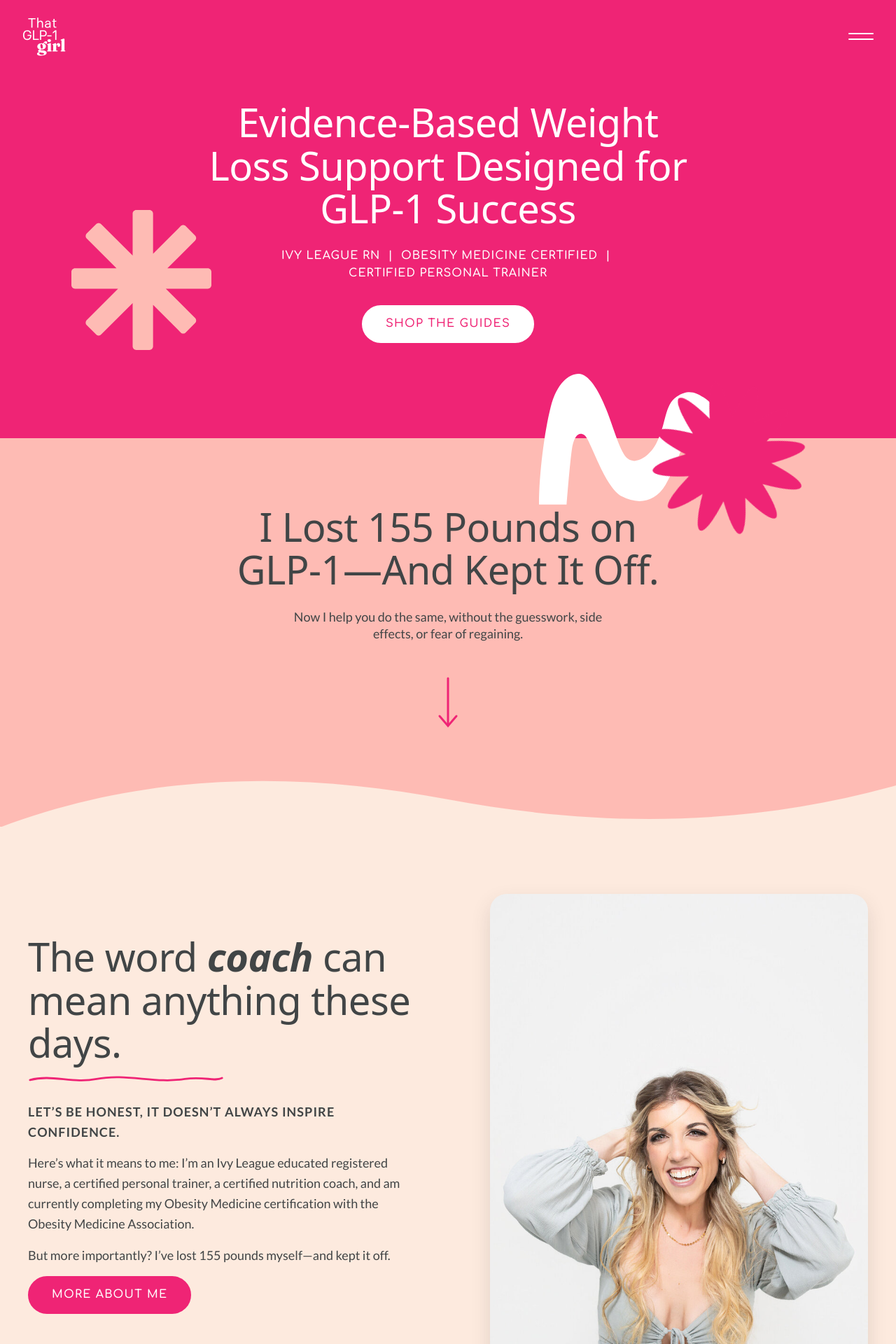
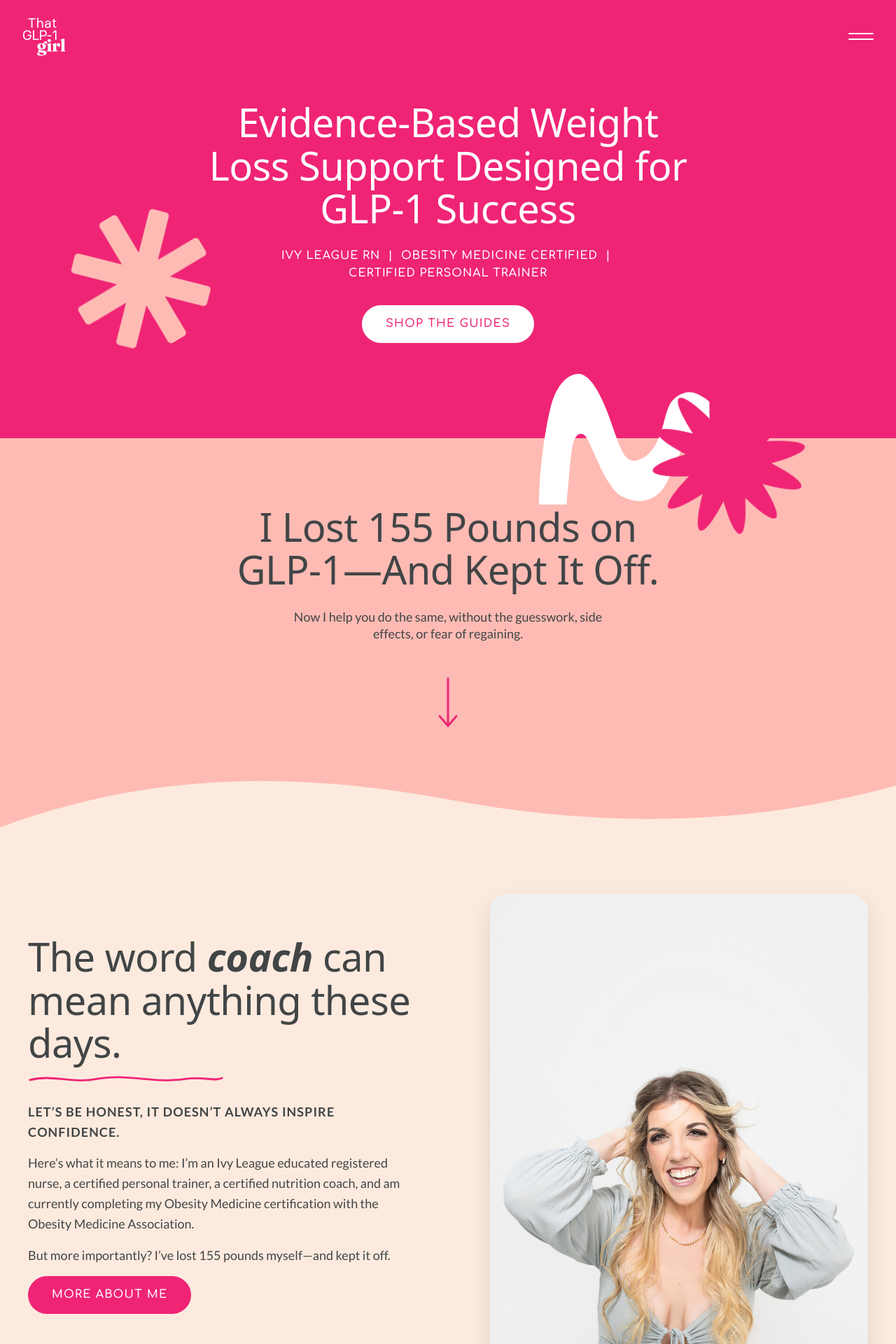
Before and after one commit to kylefiedler/glp1-marketing, a Jekyll site: the page built from index.html, in a window 1280 px wide. Shown: the top 1920 px of the page at 70% size. Built offline with Jekyll 4.4.1, drawn with Linux system fonts in a browser that asks for light colours; some web fonts are replaced.

Commit message:
Rotate hero asterisk in the opposite direction of the starburst
The starburst on the stat section already spins counterclockwise
(24s linear infinite reverse). Kyle wants the peach 8-pt asterisk on
the hero to spin too — in the opposite direction. Add a 28s clockwise
loop on .home-hero__decor--asterisk (a longer period than the star so
they never sync visually) and extend the prefers-reduced-motion guard
to stop it alongside the star.

Co-Authored-By: Claude Opus 4.7 <noreply@anthropic.com>

```diff
--- a/_sass/_page-home.scss
+++ b/_sass/_page-home.scss
@@ -61,6 +61,7 @@
   left: 8%;
   top: 48%;
   width: 200px;
+  animation: decor-spin 28s linear infinite;
 }
 
 // The squiggle straddles the seam between the pink hero and peach stat section.
@@ -89,6 +90,7 @@
 }
 
 @media (prefers-reduced-motion: reduce) {
+  .home-hero__decor--asterisk,
   .home-stat__decor--star { animation: none; }
 }
 
```
